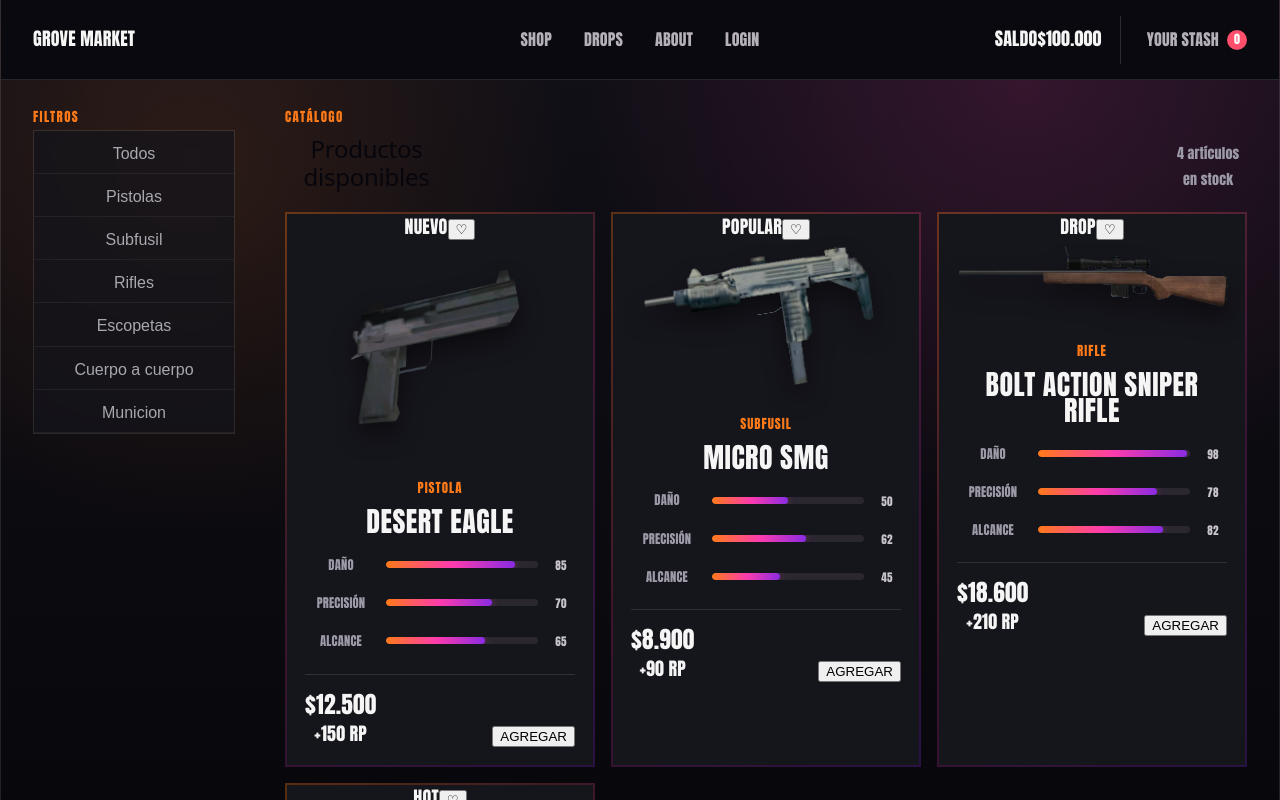
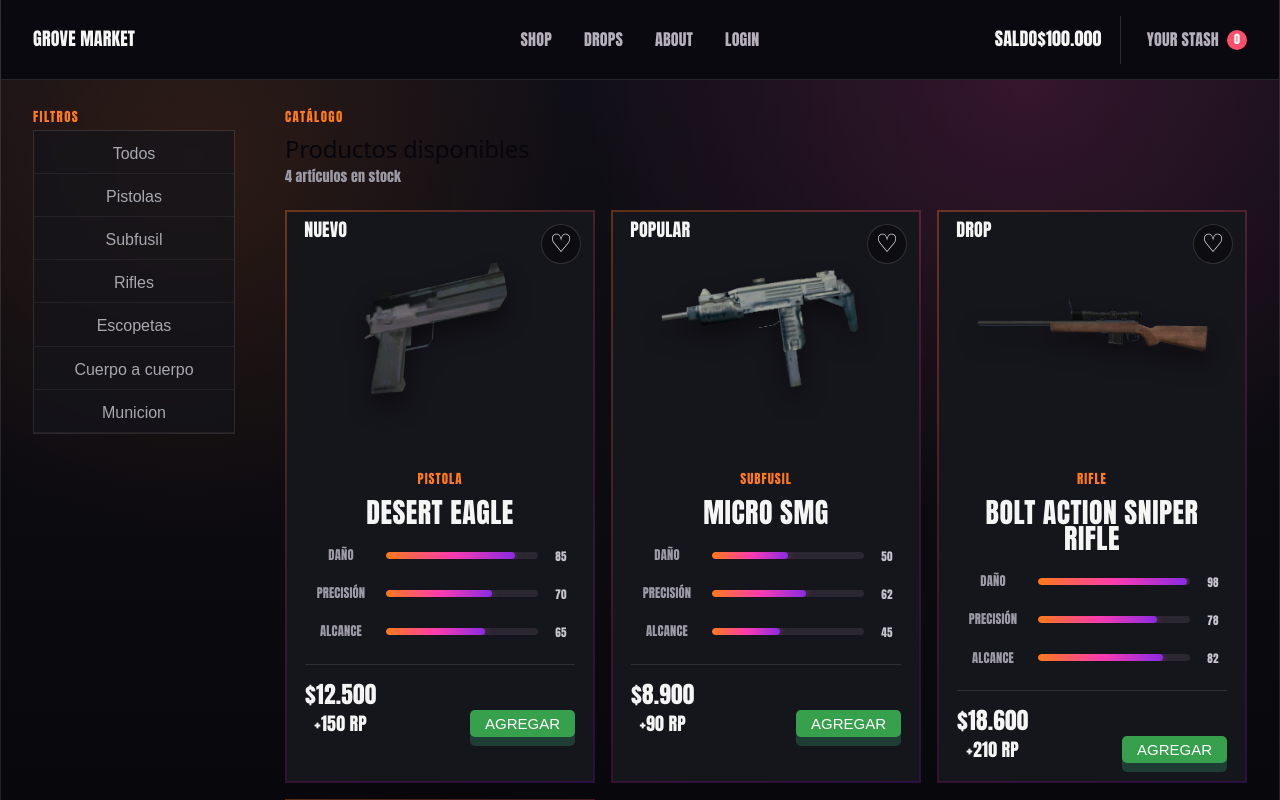
Before and after one commit to jaavi3ra/ShopArmasV2, a React (Vite) app: page / in a window 1280 px wide. Shown: the top 800 px of the page. Built offline with nearby package versions, Linux system fonts and the light colour scheme.

Commit message:
edited details

```diff
--- a/src/styles/atomic/Boton.css
+++ b/src/styles/atomic/Boton.css
@@ -47,3 +47,52 @@
     transform:
         translateY(1px);
 }
+
+.btn-agregar-item {
+  display: inline-block;
+  padding: 5px 15px;
+  font-size: 15px;
+  cursor: pointer;
+  text-align: center;
+  text-decoration: none;
+  color: #fff;
+  background-color: #36a04d;
+  border: none;
+  border-radius: 5px;
+  box-shadow: 0 9px #1e3d34;
+}
+
+button:active {
+  box-shadow: 0 5px #666;
+  transform: translateY(4px);
+}
+
+.favorite-btn {
+  position: absolute;
+  top: 12px;
+  right: 12px;
+  width: 40px;
+  height: 40px;
+  display: grid;
+  place-items: center;
+  border-radius: 50%;
+  border: 1px solid rgba(255, 255, 255, 0.15);
+  background: rgba(10, 10, 14, 0.7);
+  color: white;
+  font-size: 1.4rem;
+  cursor: pointer;
+  backdrop-filter: blur(8px);
+  transition: 0.2s ease;
+}
+
+.favorite-btn:hover {
+  color: var(--pink);
+  border-color: var(--pink);
+  transform: scale(1.08);
+}
+
+.favorite-btn:hover {
+  color: var(--pink);
+  border-color: var(--pink);
+  transform: scale(1.08);
+}
--- a/src/styles/atomic/Imagen.css
+++ b/src/styles/atomic/Imagen.css
@@ -1,9 +1,10 @@
 .product-image img {
   width: 92%;
-
   object-fit: contain;
   transition: transform 1.2s ease;
   filter: drop-shadow(0 12px 12px rgba(0, 0, 0, .45));
+  height: 230px;
+  padding: 25px 20px;
 }
 
 .product-card:hover .product-image img {
--- a/src/styles/organism/ProductCard.css
+++ b/src/styles/organism/ProductCard.css
@@ -81,3 +81,7 @@
   padding-top: 16px;
   border-top: 1px solid var(--border);
 }
+.product-badge{
+  margin: 5px;
+  position: absolute;
+}
--- a/src/styles/pages/homePage.css
+++ b/src/styles/pages/homePage.css
@@ -34,10 +34,11 @@
   gap: 16px;
 }
 .catalog-header {
-  display: flex;
-  align-items: flex-end;
-  margin-bottom: 20px;
-  gap:75%
+    display: flex;
+    align-items: flex-end;
+    margin-bottom: 20px;
+    gap: 75%;
+    flex-wrap: wrap;
 }
 
 .catalog-header h2 {
@@ -48,3 +49,50 @@
   min-width: 0;
   width: 100%;
 }
+
+/* Adaptacion final del catalogo */
+@media (max-width: 1200px) {
+  div#home-content {
+    width: min(100% - 48px, 1180px);
+  }
+
+  .product-grid {
+    grid-template-columns: repeat(2, minmax(0, 1fr));
+  }
+}
+
+@media (max-width: 760px) {
+  div#home-content {
+    width: min(100% - 24px, 1180px);
+    margin-top: 22px;
+  }
+
+  div#home-content .contenedor {
+    grid-template-columns: 1fr;
+    gap: 20px;
+  }
+
+  .home-route {
+    margin-top: 0;
+  }
+
+  .filtros-columna .filtros {
+    width: 100%;
+    margin-top: 14px;
+    position: static;
+  }
+
+  .shop-section .filtros ul {
+    width: 100%;
+  }
+
+  .section-heading {
+    align-items: flex-start;
+    flex-direction: column;
+    gap: 8px;
+  }
+
+  .product-grid {
+    grid-template-columns: 1fr;
+  }
+}
```
Also changed, not shown: src/styles/atomic/etiqueta.css (line endings or trailing spaces).
